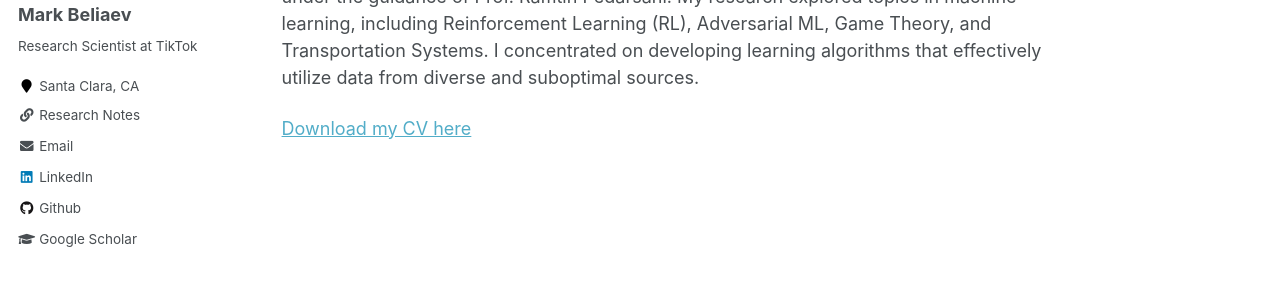
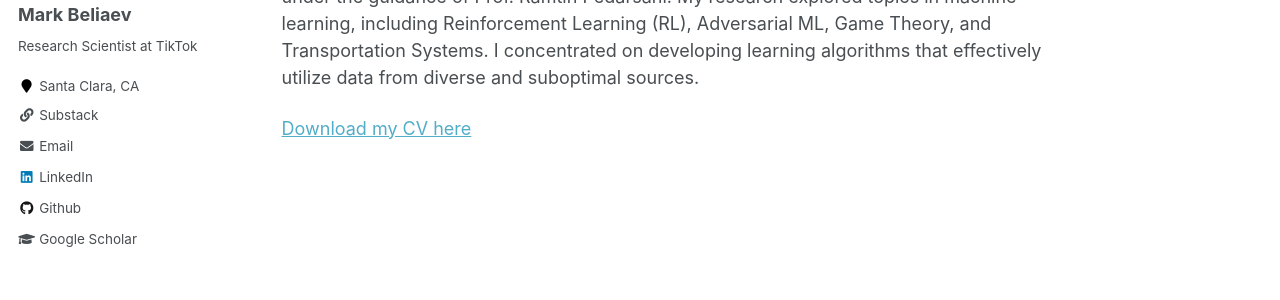
Before and after one commit to mbeliaev1/mbeliaev1.github.io, a Jekyll site: the page built from _pages/about.md, in a window 1280 px wide. Shown: the part 258-558 px from the top of the page. Built offline with Jekyll 4.4.1, drawn with Linux system fonts in a browser that asks for light colours.

Commit message:
Update ui-text.yml to substack

```diff
--- a/_data/ui-text.yml
+++ b/_data/ui-text.yml
@@ -24,7 +24,7 @@ en: &DEFAULT_EN
   follow_label               : "Follow:"
   feed_label                 : "Feed"
   powered_by                 : "Powered by"
-  website_label              : "Research Notes"
+  website_label              : "Substack"
   email_label                : "Email"
   recent_posts               : "Recent Posts"
   undefined_wpm              : "Undefined parameter words_per_minute at _config.yml"
```
